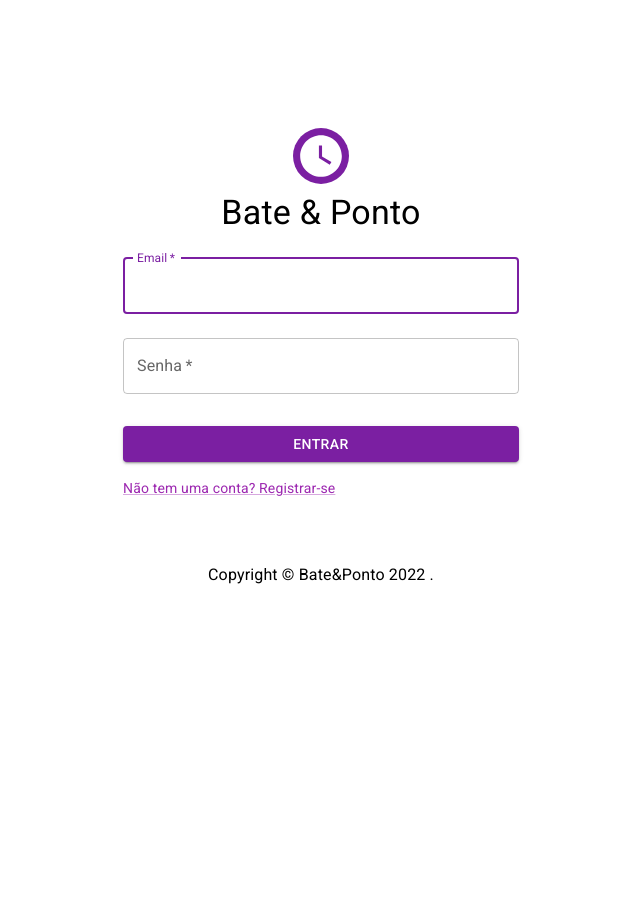
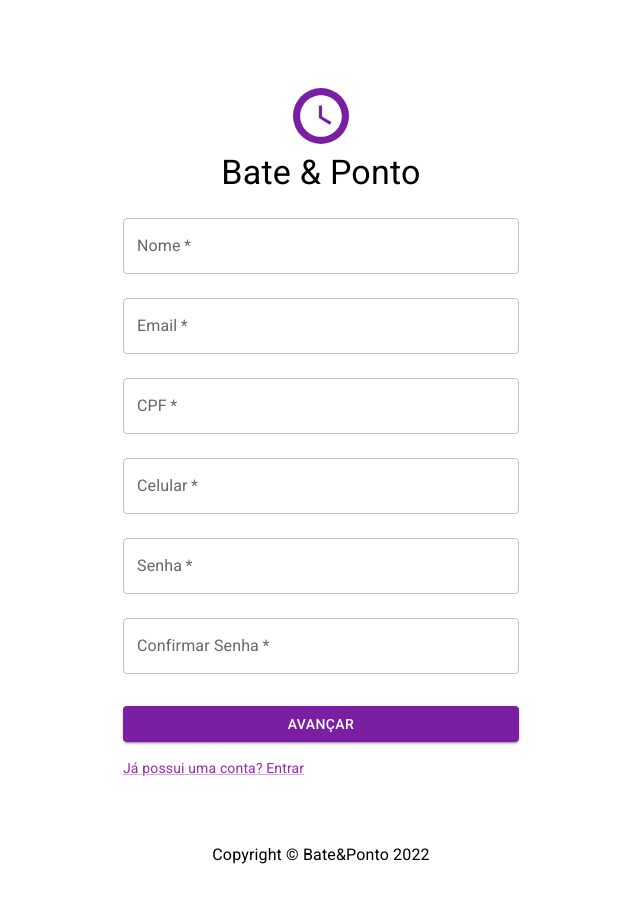
Before and after one commit to LuizeraDev/bate-ponto, a React (Create React App) app: page /register in a window 1280 px wide. Shown: the whole page, without its empty margins (319-959 px from the left). Before the commit the page ends 800 px from the top, so only its background shows below. Built offline with nearby package versions, Linux system fonts and the light colour scheme.

Commit message:
localstorage for tokens and first request

```diff
--- a/package.json
+++ b/package.json
@@ -15,6 +15,7 @@
     "react-dom": "^17.0.2",
     "react-router-dom": "^6.3.0",
     "react-scripts": "5.0.0",
+    "react-text-mask": "^5.4.3",
     "web-vitals": "^2.1.4"
   },
   "scripts": {
--- a/src/pages/Login.jsx
+++ b/src/pages/Login.jsx
@@ -8,29 +8,44 @@ import WatchLaterIcon from '@mui/icons-material/WatchLater';
 import Typography from '@mui/material/Typography';
 import Container from '@mui/material/Container';
 
+import axios from 'axios';
+import { useNavigate } from 'react-router-dom';
+
+
 function Copyright(props) {
     return (
         <Typography variant="body1" align="center" {...props}>
-            {'Copyright © '} Bate&Ponto{' '} {new Date().getFullYear()} {'.'}
+            {'Copyright © '} Bate&Ponto{' '} {new Date().getFullYear()}
         </Typography>
     );
 }
 
 export default function SignIn() {
+    const navigate = useNavigate();
+
     const handleSubmit = (event) => {
         event.preventDefault();
-        const data = new FormData(event.currentTarget);
-        console.log({
+
+        let data = new FormData(event.currentTarget);
+
+        data = {
             email: data.get('email'),
             password: data.get('password'),
+        }
+
+        axios.post('http://localhost:3333/auth', data).then((res) => {
+            localStorage.setItem("token", res.data.token);
+            localStorage.setItem("refreshToken", res.data.refreshToken);
         });
+
+        navigate('/');
     };
 
     return (
         <Container component="main" maxWidth="xs">
             <Box
                 sx={{
-                    marginTop: 15,
+                    marginTop: 10,
                     display: 'flex',
                     flexDirection: 'column',
                     alignItems: 'center',
@@ -71,12 +86,10 @@ export default function SignIn() {
                     >
                         Entrar
                     </Button>
-                    <Grid container>
-                        <Grid alignItems="center">
-                            <Link href="/register" color="primary.light" variant="body2">
-                                {"Não tem uma conta? Registrar-se"}
-                            </Link>
-                        </Grid>
+                    <Grid item xs="auto">
+                        <Link href="/register" color="primary.light" variant="body2">
+                            {"Não tem uma conta? Registrar-se"}
+                        </Link>
                     </Grid>
                 </Box>
             </Box>
--- a/src/pages/Register.jsx
+++ b/src/pages/Register.jsx
@@ -11,7 +11,7 @@ import Container from '@mui/material/Container';
 function Copyright(props) {
     return (
         <Typography variant="body1" align="center" {...props}>
-            {'Copyright © '} Bate&Ponto{' '} {new Date().getFullYear()} {'.'}
+            {'Copyright © '} Bate&Ponto{' '} {new Date().getFullYear()}
         </Typography>
     );
 }
@@ -30,7 +30,7 @@ function Register() {
         <Container component="main" maxWidth="xs">
             <Box
                 sx={{
-                    marginTop: 15,
+                    marginTop: 10,
                     display: 'flex',
                     flexDirection: 'column',
                     alignItems: 'center',
@@ -47,11 +47,34 @@ function Register() {
                         margin="normal"
                         required
                         fullWidth
+                        id="name"
+                        label="Nome"
+                        name="name"
+                    />
+                    <TextField
+                        margin="normal"
+                        required
+                        fullWidth
                         id="email"
                         label="Email"
                         name="email"
                         autoComplete="email"
-                        autoFocus
+                    />
+                    <TextField
+                        margin="normal"
+                        required
+                        fullWidth
+                        id="cpf"
+                        label="CPF"
+                        name="cpf"
+                    />
+                    <TextField
+                        margin="normal"
+                        required
+                        fullWidth
+                        id="cellphone"
+                        label="Celular"
+                        name="cellphone"
                     />
                     <TextField
                         margin="normal"
@@ -61,7 +84,15 @@ function Register() {
                         label="Senha"
                         name="password"
                         type="password"
-                        autoComplete="current-password"
+                    />
+                    <TextField
+                        margin="normal"
+                        required
+                        fullWidth
+                        id="confirmPassword"
+                        label="Confirmar Senha"
+                        name="confirmPassword"
+                        type="password"
                     />
                     <Button
                         type="submit"
@@ -69,12 +100,12 @@ function Register() {
                         variant="contained"
                         sx={{ mt: 3, mb: 2 }}
                     >
-                        Entrar
+                        Avançar
                     </Button>
                     <Grid container>
                         <Grid alignItems="center">
                             <Link href="/login" color="primary.light" variant="body2">
-                                {"Não tem uma conta? Registrar-se"}
+                                {"Já possui uma conta? Entrar"}
                             </Link>
                         </Grid>
                     </Grid>
```
Also changed, not shown: src/components/Users/index.jsx (deleted, +0 -25 lines), src/components/mask.jsx (added, +103 -0 lines), src/components/Users/style.css (added), 1 other file (tests, documents, lock files or other folders).
